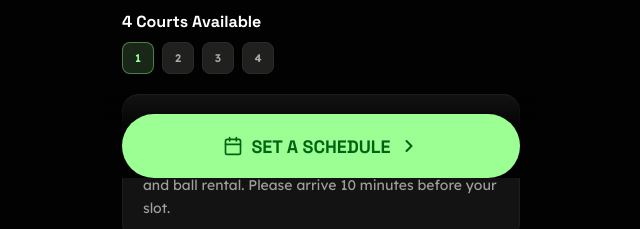
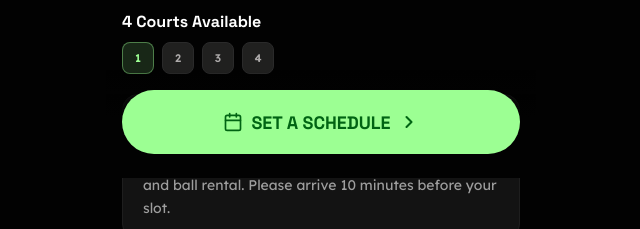
Before and after one commit to evansaragih/playwise, a Next.js app: page /venue/1 in a window 1280 px wide. Shown: the part 622-851 px from the top of the page, without its empty margins (319-959 px from the left). Built offline with nearby package versions, Linux system fonts and the light colour scheme.

Commit message:
Update UI Discover and homescreen

```diff
--- a/app/booking-summary/[id]/page.tsx
+++ b/app/booking-summary/[id]/page.tsx
@@ -140,7 +140,7 @@ export default function BookingSummaryPage() {
   }
 
   return (
-    <div className="bg-[#020202]" style={{ paddingBottom:'calc(160px + var(--sab,0px))' }}>
+    <div className="bg-[#020202] min-h-[100svh] relative pb-40">
 
       {/* ══ FIXED TOP BAR ══ */}
       <div className="fixed z-50"
@@ -336,7 +336,7 @@ export default function BookingSummaryPage() {
         <div className="fixed z-50"
              style={{ bottom:0, left:'max(0px,calc(50% - 215px))', right:'max(0px,calc(50% - 215px))',
                background:'linear-gradient(to top, #020202 55%, transparent 100%)',
-               padding:'20px 16px var(--sab, 16px)' }}>
+               padding:'20px 16px calc(16px + var(--sab, 0px))' }}>
 
           {/* Summary row */}
           <div className="flex justify-between items-center mb-3 px-1">
--- a/app/venue/[id]/page.tsx
+++ b/app/venue/[id]/page.tsx
@@ -231,7 +231,7 @@ export default function VenueDetailPage() {
              left:  'max(0px, calc(50% - 215px))',
              right: 'max(0px, calc(50% - 215px))',
              background: 'linear-gradient(to top, #020202 55%, transparent 100%)',
-             padding: '20px 16px var(--sab, 16px)',
+             padding: '20px 16px max(24px, var(--sab,24px))',
            }}>
         <motion.button
           initial={{ opacity:0, y:20 }}
```
